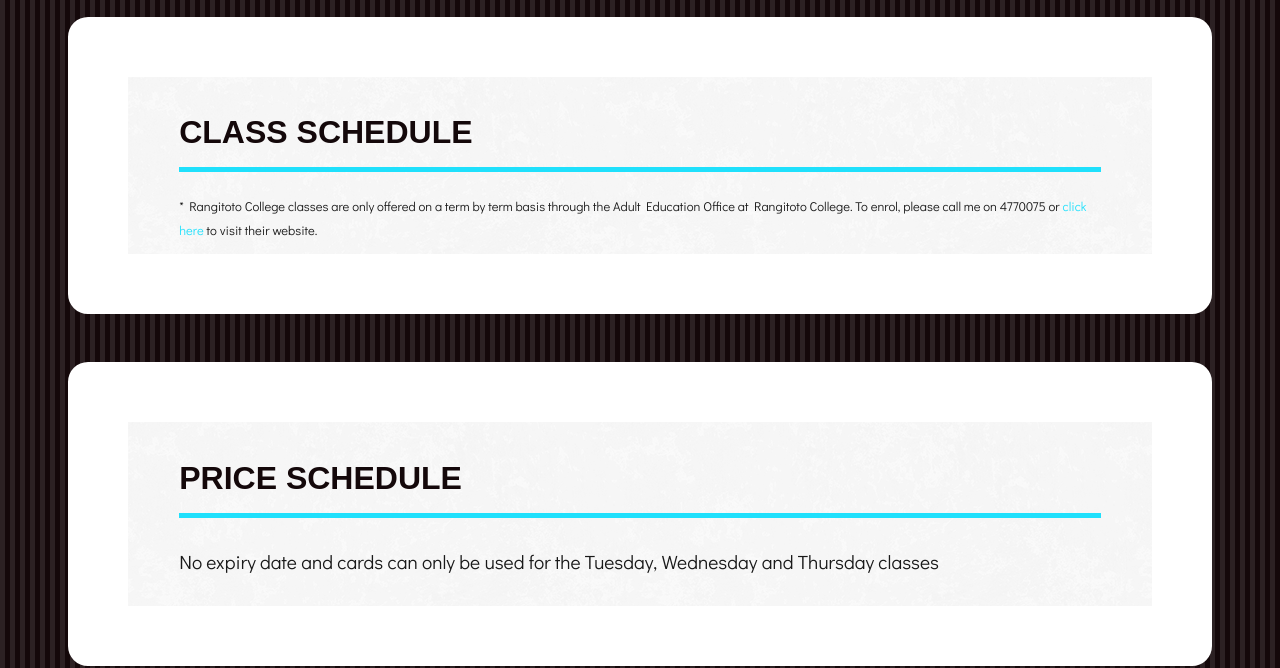
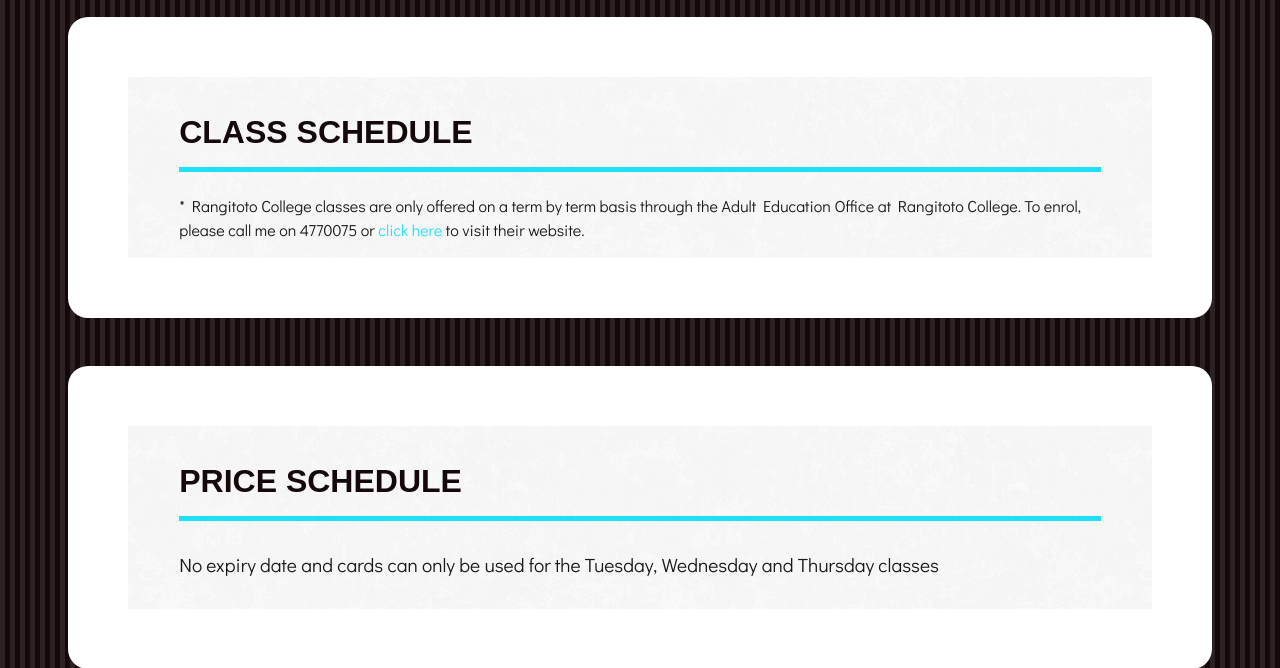
Before and after one commit to eferrer/CI-URL, a CodeIgniter app: page /classtimes in a window 1280 px wide. Shown: the part 252-920 px from the top of the page. Run offline with CodeIgniter, Linux system fonts and the light colour scheme; data that the repository does not hold is empty; some libraries are stand-ins or nearby versions; some web fonts are replaced.

Commit message:
Made font for Rangitoto message larger

```diff
--- a/public/css/_main.css
+++ b/public/css/_main.css
@@ -314,7 +314,7 @@ header {
 }
 
 .rangitotoClasses{
-  font-size: 0.8rem;
+  font-size: 1rem;
 }
 
 .rangitotoClasses a{
```
